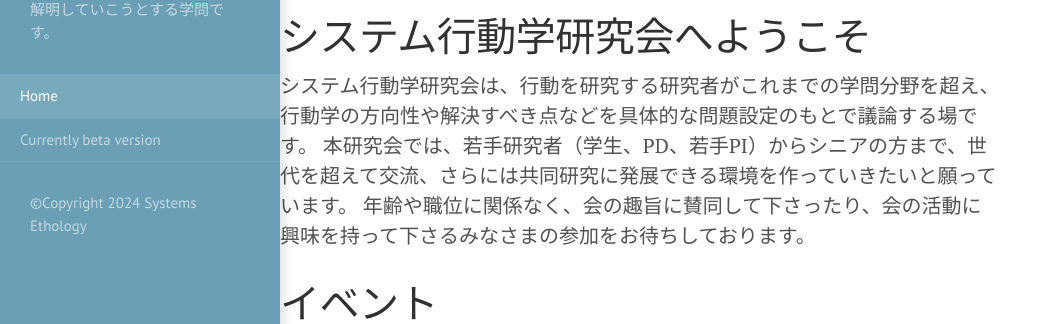
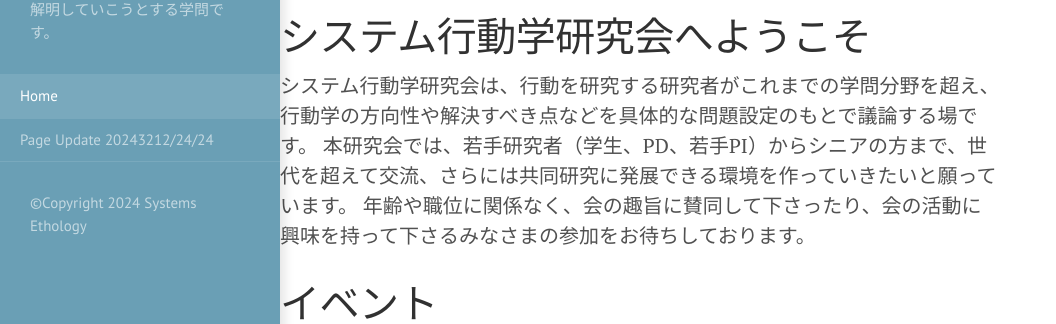
Before and after one commit to SystemsEthology/website, a Jekyll site: the page built from index.html, in a window 1280 px wide. Shown: the part 121-445 px from the top of the page, without its empty margins (0-1056 px from the left). Built offline with Jekyll 4.4.1, drawn with Linux system fonts in a browser that asks for light colours; the list of posts is cut into pages by our own code.

Commit message:
change update

```diff
--- a/_includes/sidebar.html
+++ b/_includes/sidebar.html
@@ -25,7 +25,7 @@
       {% endif %}
     {% endfor %}
 
-    <span class="sidebar-nav-item">Currently {{ site.version }}</span>
+    <span class="sidebar-nav-item">Page Update {{ site.time | date: '%Y%M%D' }}</span>
   </nav>
 
   <div class="sidebar-item">
```
